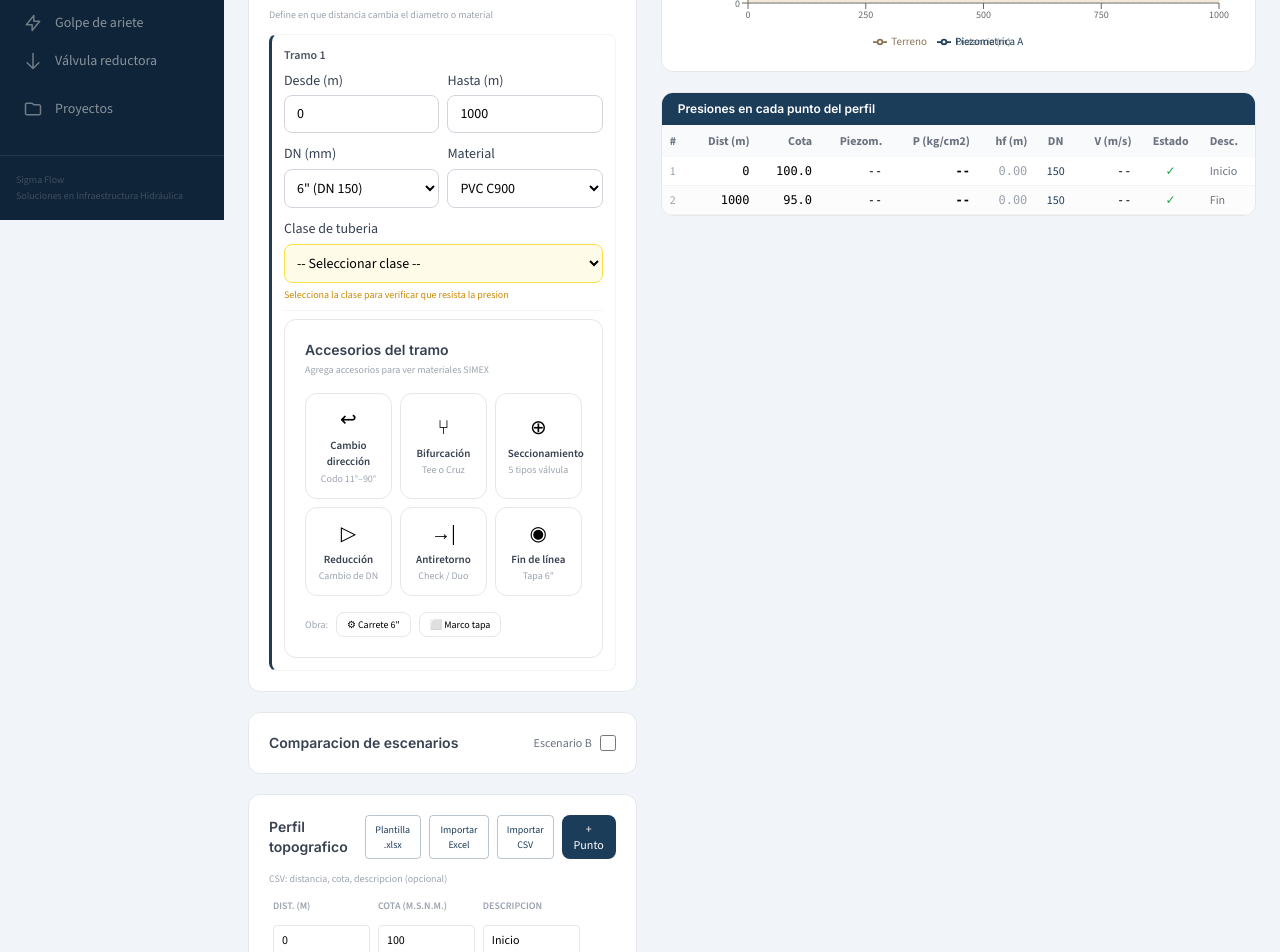
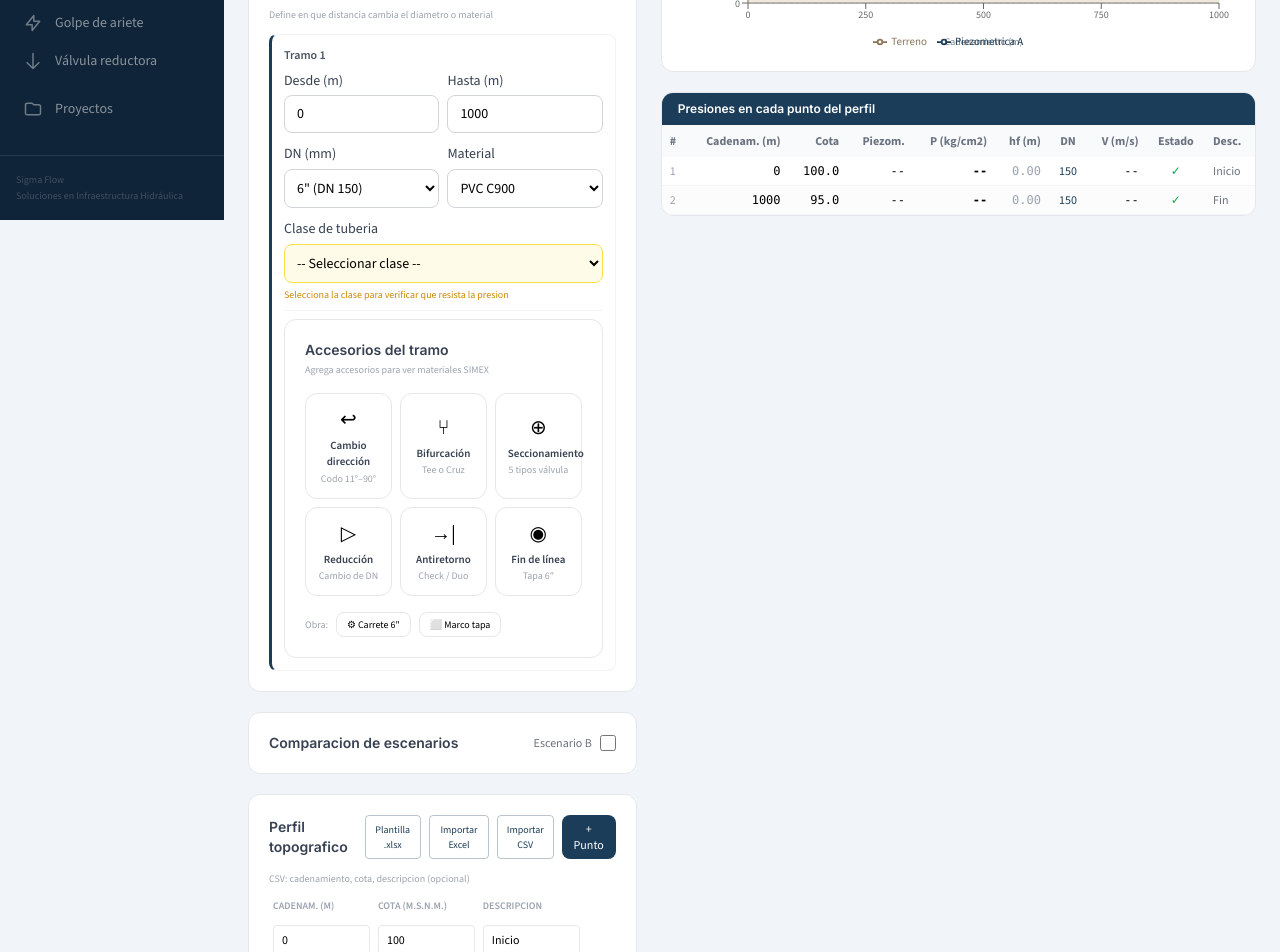
Before and after one commit to simexco/hidrocalc, a Next.js app: page /perfil in a window 1280 px wide. Shown: the part 580-1532 px from the top of the page. Built offline with nearby package versions, Linux system fonts and the light colour scheme.

Commit message:
Linea de conduccion: Distancia -> Cadenamiento en perfil topografico
Co-Authored-By: Claude Opus 4.8 <noreply@anthropic.com>

```diff
--- a/src/app/(modules)/perfil/page.tsx
+++ b/src/app/(modules)/perfil/page.tsx
@@ -195,7 +195,7 @@ export default function PerfilPage() {
     const ExcelJS = (await import('exceljs')).default;
     const wb = new ExcelJS.Workbook();
     const ws = wb.addWorksheet('Perfil');
-    const headerRow = ws.addRow(['Distancia (m)', 'Cota (m.s.n.m.)', 'Descripcion']);
+    const headerRow = ws.addRow(['Cadenamiento (m)', 'Cota (m.s.n.m.)', 'Descripcion']);
     headerRow.eachCell((cell) => {
       cell.font = { bold: true, color: { argb: 'FFFFFFFF' } };
       cell.fill = { type: 'pattern', pattern: 'solid', fgColor: { argb: 'FF1C3D5A' } };
@@ -584,10 +584,10 @@ export default function PerfilPage() {
               <input ref={fileRef} type="file" accept=".csv,.txt,.tsv" onChange={handleCSVImport} className="hidden" />
               <input ref={xlsxRef} type="file" accept=".xlsx" onChange={handleXLSXImport} className="hidden" />
             </div>
-            <p className="text-[10px] text-gray-400">CSV: distancia, cota, descripcion (opcional)</p>
+            <p className="text-[10px] text-gray-400">CSV: cadenamiento, cota, descripcion (opcional)</p>
 
             <div className="grid grid-cols-[1fr_1fr_1fr_24px] gap-2 text-[10px] text-gray-400 font-semibold uppercase px-1">
-              <span>Dist. (m)</span><span>Cota (m.s.n.m.)</span><span>Descripcion</span><span></span>
+              <span>Cadenam. (m)</span><span>Cota (m.s.n.m.)</span><span>Descripcion</span><span></span>
             </div>
             <div className="space-y-1 max-h-[350px] overflow-y-auto">
               {vertices.map((v, i) => (
@@ -636,7 +636,7 @@ export default function PerfilPage() {
                   ],
                   alerts: results.alerts.map(a => ({ level: a.level, message: a.message })),
                   tableData: {
-                    head: ["Dist", "Cota", "Piezo", "P (kg/cm2)", "DN", "V (m/s)", "Estado"],
+                    head: ["Cadenam.", "Cota", "Piezo", "P (kg/cm2)", "DN", "V (m/s)", "Estado"],
                     body: results.points.map(p => [
                       `${p.dist}`, formatNumber(p.cota, 1),
                       p.piezo != null ? formatNumber(p.piezo, 1) : "--",
@@ -731,7 +731,7 @@ export default function PerfilPage() {
                   <ResponsiveContainer width="100%" height={320}>
                     <ComposedChart data={chartData} margin={{ top: 5, right: 20, left: 10, bottom: 5 }}>
                       <CartesianGrid strokeDasharray="3 3" stroke="#E5E7EB" />
-                      <XAxis dataKey="dist" type="number" tick={{ fontSize: 10 }} label={{ value: "Distancia (m)", position: "bottom", fontSize: 10 }} />
+                      <XAxis dataKey="dist" type="number" tick={{ fontSize: 10 }} label={{ value: "Cadenamiento (m)", position: "bottom", fontSize: 10 }} />
                       <YAxis tick={{ fontSize: 10 }} label={{ value: "Elevacion (m)", angle: -90, position: "insideLeft", fontSize: 10 }} />
                       <Tooltip formatter={(v: number) => [v?.toFixed(2), ""]} labelFormatter={(l) => `Dist: ${l} m`} />
                       <Legend wrapperStyle={{ fontSize: 11 }} />
@@ -755,7 +755,7 @@ export default function PerfilPage() {
                     <thead>
                       <tr className="bg-gray-50 dark:bg-gray-700 text-gray-500">
                         <th className="px-2 py-2 text-left">#</th>
-                        <th className="px-2 py-2 text-right">Dist (m)</th>
+                        <th className="px-2 py-2 text-right">Cadenam. (m)</th>
                         <th className="px-2 py-2 text-right">Cota</th>
                         <th className="px-2 py-2 text-right">Piezom.</th>
                         <th className="px-2 py-2 text-right">P (kg/cm2)</th>
```
